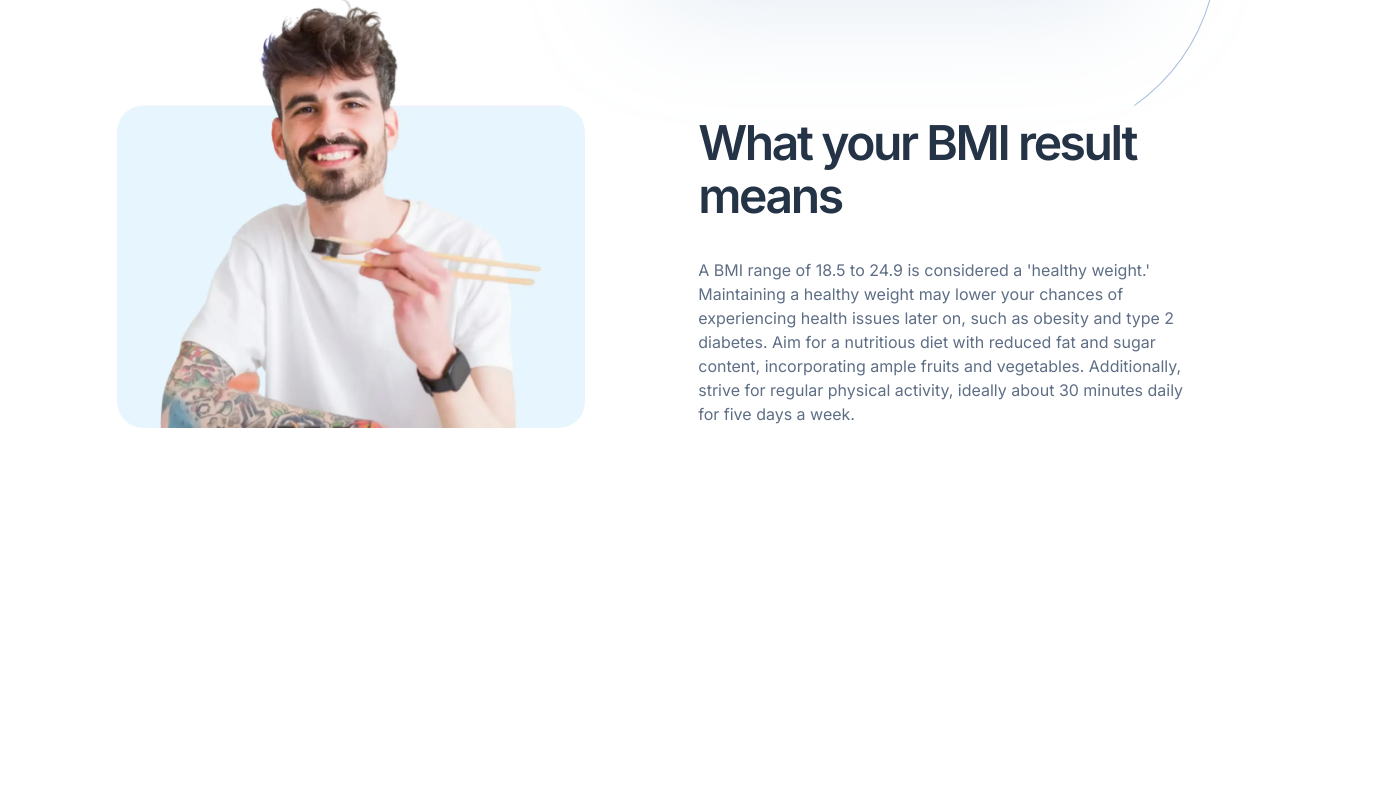
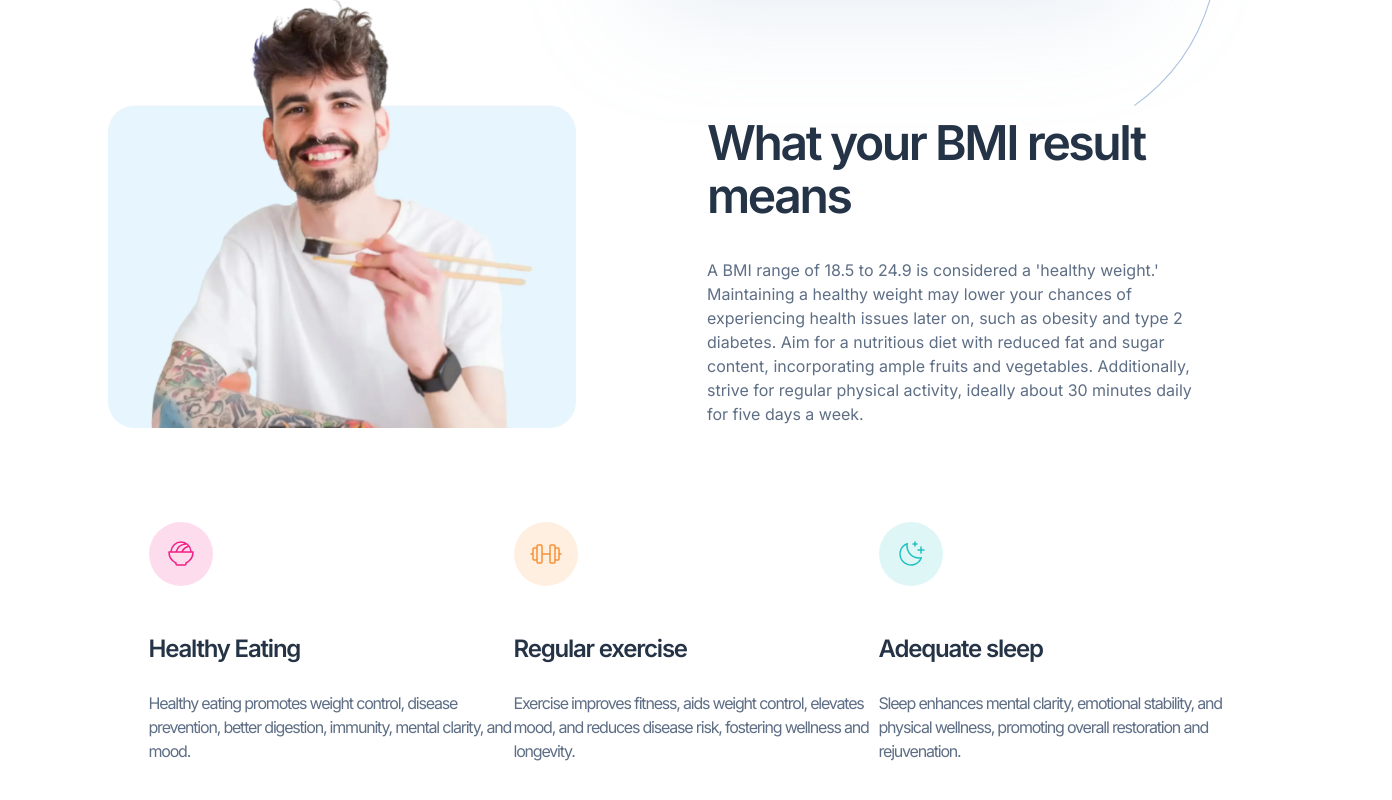
Before and after one commit to k2pbac/bmi-calculator, a Next.js app: page / in a window 1280 px wide. Shown: the part 832-1632 px from the top of the page, 1392 px wide, since content can reach past the window. Before the commit the page ends 1370 px from the top, so only its background shows below. Built offline with nearby package versions, Linux system fonts and the light colour scheme.

Commit message:
tips + banner

```diff
--- a/src/app/layout.js
+++ b/src/app/layout.js
@@ -2,6 +2,7 @@ import { Inter } from "next/font/google";
 import "./globals.css";
 import "./index.css";
 import "./result.css";
+import "./tips.css";
 
 const inter = Inter({ subsets: ["latin"] });
 
--- a/src/app/page.js
+++ b/src/app/page.js
@@ -3,6 +3,7 @@
 import { useState } from "react";
 import Header from "@/header";
 import Result from "@/result";
+import Tips from "@/tips";
 
 export default function Home() {
   const [radio, setRadio] = useState("metric");
@@ -11,6 +12,7 @@ export default function Home() {
     <main className="min-h-screen">
       <Header />
       <Result />
+      <Tips />
     </main>
   );
 }
--- a/src/app/result.css
+++ b/src/app/result.css
@@ -5,7 +5,8 @@
   margin: auto;
   display: flex;
   align-items: center;
-  justify-content: space-around;
+  justify-content: center;
+  gap: 131px;
 }
 
 .result-container .curved-line {
--- /dev/null
+++ b/src/app/tips.css
@@ -0,0 +1,46 @@
+.tips-container {
+  height: 402px;
+  width: 1392px;
+  margin: auto;
+  display: flex;
+}
+
+.tips {
+  width: 1159px;
+  height: 234px;
+  display: flex;
+  justify-content: center;
+  margin: auto;
+  align-items: center;
+}
+
+.tips .tip {
+  display: flex;
+  flex-direction: column;
+  gap: 45px;
+  width: 365px;
+  height: 234px;
+}
+
+.tips .tip img {
+  height: 64px;
+  width: 64px;
+}
+
+.tips .tip p {
+  display: flex;
+  flex-direction: column;
+  font-size: 24px;
+  font-weight: 600;
+  letter-spacing: -0.05em;
+  color: #253347;
+  gap: 24px;
+}
+
+.tips .tip p span {
+  height: 72px;
+  font-size: 16px;
+  font-weight: 400;
+  line-height: 150%;
+  color: #5e6e85;
+}
--- /dev/null
+++ b/src/tips.js
@@ -0,0 +1,41 @@
+"use client";
+
+export default function Tips() {
+  return (
+    <div className="tips-container">
+      <div className="tips">
+        <div className="tip">
+          <img src="./icon-eating.svg" alt="food item" />
+          <p>
+            Healthy Eating{" "}
+            <span>
+              {" "}
+              Healthy eating promotes weight control, disease prevention, better
+              digestion, immunity, mental clarity, and mood.
+            </span>
+          </p>
+        </div>
+        <div className="tip">
+          <img src="./icon-exercise.svg" alt="dumbbell" />
+          <p>
+            Regular exercise{" "}
+            <span>
+              Exercise improves fitness, aids weight control, elevates mood, and
+              reduces disease risk, fostering wellness and longevity.
+            </span>
+          </p>
+        </div>
+        <div className="tip">
+          <img src="./icon-sleep.svg" alt="sleep" />
+          <p>
+            Adequate sleep{" "}
+            <span>
+              Sleep enhances mental clarity, emotional stability, and physical
+              wellness, promoting overall restoration and rejuvenation.
+            </span>
+          </p>
+        </div>
+      </div>
+    </div>
+  );
+}
```
Also changed, not shown: src/tip.js (added).
